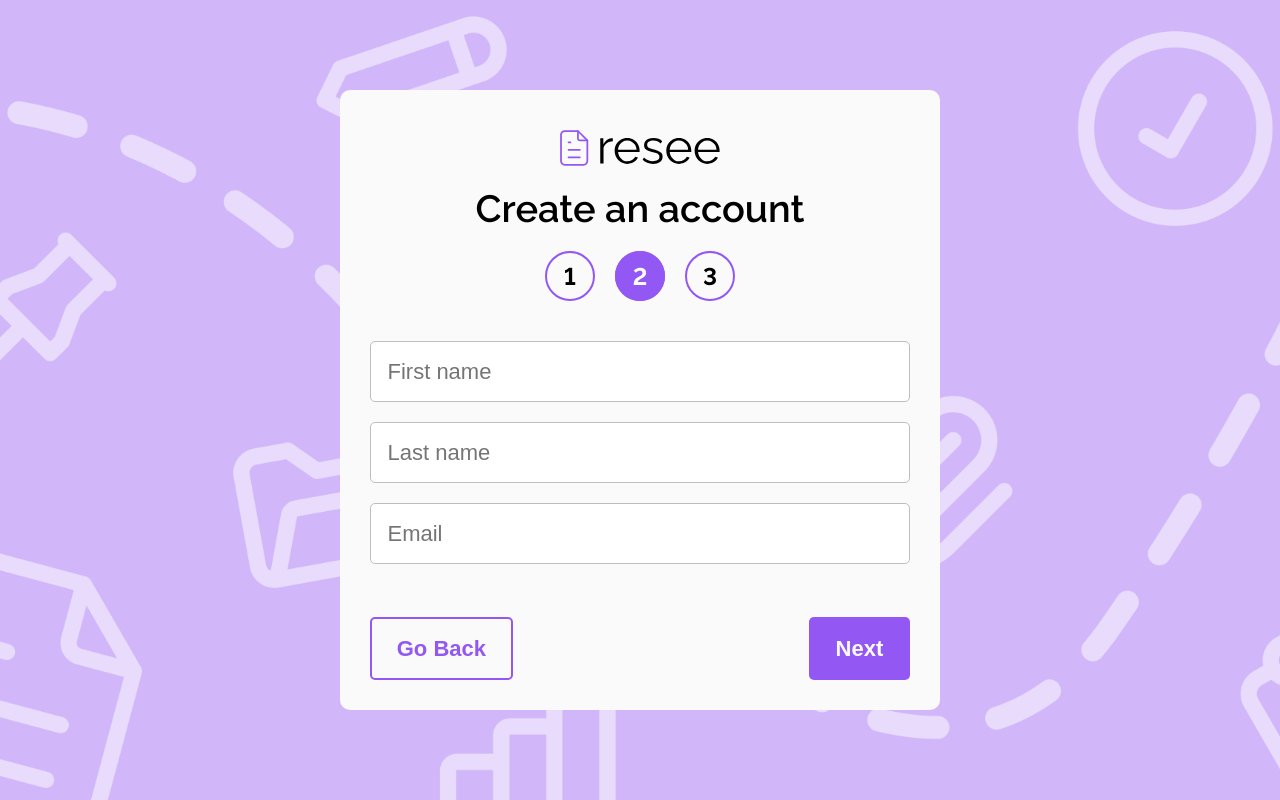
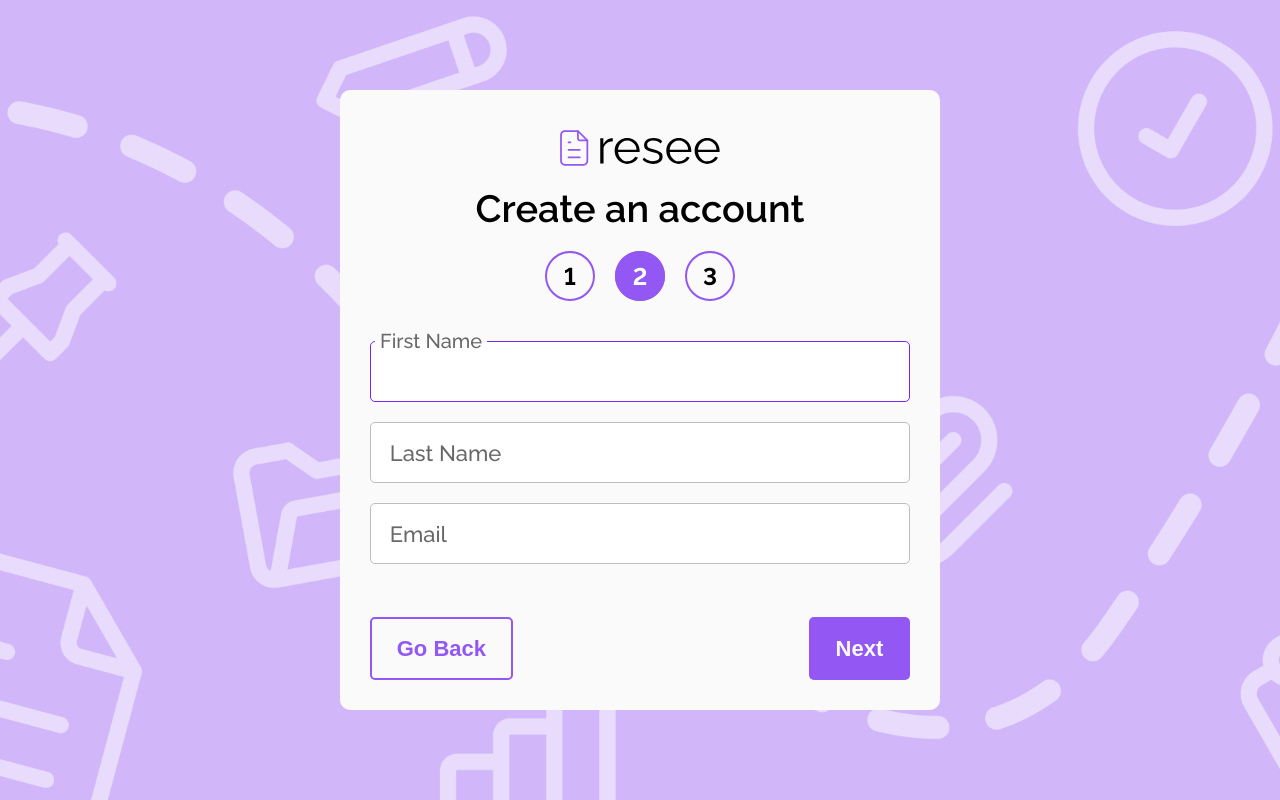
Before and after one commit to AdrianMaj/resee, a Next.js app: page /sign-up in a window 1280 px wide. Both pictures are taken after a click on the button "Sign up with Email". Built offline with nearby package versions, Linux system fonts and the light colour scheme.

Commit message:
Added input design

```diff
--- a/src/components/forms/sign-up/signUpForm.tsx
+++ b/src/components/forms/sign-up/signUpForm.tsx
@@ -11,12 +11,15 @@ import { AnimatePresence, motion } from 'framer-motion'
 import Image from 'next/image'
 import GoogleButton from '@/components/ui/googleButton'
 import Link from 'next/link'
+import FormInput from '@/components/ui/formInput'
 
-const FormSchema = z
-	.object({
+const FormSchema = z.object({
 	firstName: z.string().min(1, 'First name is required!').max(100),
 	lastName: z.string().min(1, 'Last name is required!').max(100),
 	email: z.string().min(1, 'Email is required!').email('Invalid email!'),
+})
+const FormSchema2 = z
+	.object({
 		password: z.string().min(1, 'Password is required').min(8, 'Password must have more than 8 characters!'),
 		confirmPassword: z.string().min(1, 'Confirm Password is required!'),
 	})
@@ -24,15 +27,29 @@ const FormSchema = z
 		path: ['confirmPassword'],
 		message: 'Password do not match',
 	})
+
 const SignUpForm = () => {
 	const [stepNumber, setStepNumber] = useState(1)
+	const [formValues, setFormValues] = useState({
+		firstName: '',
+		lastName: '',
+		email: '',
+		password: '',
+		confirmPassword: '',
+	})
 	const form = useForm({
 		resolver: zodResolver(FormSchema),
 		defaultValues: {
-			name: '',
-			email: '',
-			password: '',
-			confirmPassword: '',
+			firstName: formValues.firstName,
+			lastName: formValues.lastName,
+			email: formValues.email,
+		},
+	})
+	const form2 = useForm({
+		resolver: zodResolver(FormSchema2),
+		defaultValues: {
+			password: formValues.password,
+			confirmPassword: formValues.confirmPassword,
 		},
 	})
 	const handleGoBack = () => {
@@ -47,7 +64,10 @@ const SignUpForm = () => {
 			<h1 className={classes.formHeading}>Create an account</h1>
 			<div className={classes.stepIndicator}>
 				<AnimatePresence>
-					<div
+					<motion.div
+						animate={{
+							cursor: stepNumber > 1 ? 'pointer' : 'default',
+						}}
 						onClick={() => {
 							if (stepNumber > 1) {
 								setStepNumber(1)
@@ -65,9 +85,10 @@ const SignUpForm = () => {
 							className={classes.number}>
 							1
 						</motion.p>
-						{stepNumber === 1 && <motion.div layoutId="step" className={classes.stepBg}></motion.div>}
-					</div>
-					<div
+						{stepNumber === 1 && <motion.div key={1} layoutId="step" className={classes.stepBg}></motion.div>}
+					</motion.div>
+					<motion.div
+						animate={{ cursor: stepNumber > 2 ? 'pointer' : 'default' }}
 						onClick={() => {
 							if (stepNumber > 2) {
 								setStepNumber(2)
@@ -82,8 +103,8 @@ const SignUpForm = () => {
 							className={classes.number}>
 							2
 						</motion.p>
-						{stepNumber === 2 && <motion.div layoutId="step" className={classes.stepBg}></motion.div>}
-					</div>
+						{stepNumber === 2 && <motion.div key={2} layoutId="step" className={classes.stepBg}></motion.div>}
+					</motion.div>
 					<div className={classes.numberContainer}>
 						<motion.p
 							animate={{
@@ -92,13 +113,12 @@ const SignUpForm = () => {
 							className={classes.number}>
 							3
 						</motion.p>
-						{stepNumber === 3 && <motion.div layoutId="step" className={classes.stepBg}></motion.div>}
+						{stepNumber === 3 && <motion.div key={3} layoutId="step" className={classes.stepBg}></motion.div>}
 					</div>
 				</AnimatePresence>
 			</div>
-			<FormProvider {...form}>
-				<form className={classes.form}>
 			{stepNumber === 1 && (
+				<>
 					<div className={classes.inputContainer}>
 						<GoogleButton>Sign up with Google</GoogleButton>
 						<Button onClick={handleNext} filled>
@@ -114,23 +134,98 @@ const SignUpForm = () => {
 							</Link>
 						</p>
 					</div>
+					<p className={classes.attribution}>
+						By signing up to create an account I accept Company&apos;s{' '}
+						<Link className={classes.attributionLink} href="/terms-of-service">
+							Terms of Service
+						</Link>{' '}
+						and{' '}
+						<Link className={classes.attributionLink} href="/privacy-policy">
+							Privacy Policy
+						</Link>
+					</p>
+				</>
 			)}
 			{stepNumber === 2 && (
+				<>
+					<FormProvider {...form}>
+						<form className={classes.form}>
 							<div className={classes.inputContainer}>
-							<input className={classes.input} type="text" placeholder="First name" />
-							<input className={classes.input} type="text" placeholder="Last name" />
-							<input className={classes.input} type="email" placeholder="Email" />
+								<FormInput
+									autoFocus
+									type="text"
+									id="firstName"
+									defaultValue={formValues.firstName}
+									label="First Name"
+								/>
+								<FormInput type="text" id="lastName" defaultValue={formValues.lastName} label="Last Name" />
+								<FormInput type="email" id="email" defaultValue={formValues.email} label="Email" />
 							</div>
-					)}
-					{stepNumber === 3 && (
-						<div className={classes.inputContainer}>
-							<input className={classes.input} type="password" placeholder="Password" />
-							<input className={classes.input} type="password" placeholder="Confirm password" />
-						</div>
-					)}
 						</form>
 					</FormProvider>
 					<div className={classes.formControls}>
+						<Button
+							type="button"
+							style={{
+								marginRight: 'auto',
+							}}
+							onClick={handleGoBack}>
+							Go Back
+						</Button>
+						<Button
+							type="submit"
+							onClick={handleNext}
+							style={{
+								marginLeft: 'auto',
+							}}
+							filled>
+							Next
+						</Button>
+					</div>
+				</>
+			)}
+			{stepNumber === 3 && (
+				<>
+					<FormProvider {...form2}>
+						<form className={classes.form}>
+							<div className={classes.inputContainer}>
+								<FormInput
+									autoFocus
+									type="password"
+									id="password"
+									defaultValue={formValues.password}
+									label="Password"
+								/>
+								<FormInput
+									type="password"
+									id="confirmPassword"
+									defaultValue={formValues.confirmPassword}
+									label="Confirm password"
+								/>
+							</div>
+						</form>
+					</FormProvider>
+					<div className={classes.formControls}>
+						<Button
+							type="button"
+							style={{
+								marginRight: 'auto',
+							}}
+							onClick={handleGoBack}>
+							Go Back
+						</Button>
+						<Button
+							type="submit"
+							style={{
+								marginLeft: 'auto',
+							}}
+							filled>
+							Submit
+						</Button>
+					</div>
+				</>
+			)}
+			{/* <div className={classes.formControls}>
 				{stepNumber === 1 && (
 					<p className={classes.attribution}>
 						By signing up to create an account I accept Company&apos;s{' '}
@@ -145,6 +240,7 @@ const SignUpForm = () => {
 				)}
 				{stepNumber > 1 && (
 					<Button
+						type="button"
 						style={{
 							marginRight: 'auto',
 						}}
@@ -154,25 +250,26 @@ const SignUpForm = () => {
 				)}
 				{stepNumber === 2 && (
 					<Button
+						type="button"
 						style={{
 							marginLeft: 'auto',
 						}}
-						onClick={handleNext}
+						onClick={form.handleSubmit(onSubmit)}
 						filled>
 						Next
 					</Button>
 				)}
 				{stepNumber === 3 && (
 					<Button
+						onClick={form2.handleSubmit(onSubmit2)}
 						style={{
 							marginLeft: 'auto',
 						}}
-						onClick={handleNext}
 						filled>
 						Submit
 					</Button>
 				)}
-			</div>
+			</div> */}
 		</FormSiteContainer>
 	)
 }
--- /dev/null
+++ b/src/components/ui/formInput.module.scss
@@ -0,0 +1,44 @@
+@use '../variables' as *;
+.input {
+	position: relative;
+	width: 100%;
+	padding: 0.75em;
+	border-radius: 5px;
+	border: 1px solid #bebebe;
+	font-size: $paragraphSize;
+	outline: none;
+	&:-webkit-autofill,
+	&:-webkit-autofill:hover,
+	&:-webkit-autofill:focus,
+	&:-webkit-autofill:active {
+		-webkit-background-clip: text;
+		-webkit-text-fill-color: #000000;
+		transition: background-color 5000s ease-in-out 0s;
+		box-shadow: inset 0 0 500px 500px #ffffff;
+	}
+}
+.inputContainer {
+	position: relative;
+	width: 100%;
+}
+.label {
+	font-size: $paragraphSize;
+	position: absolute;
+	font-weight: 500;
+	left: 0.9em;
+	top: 50%;
+	transform: translateY(-50%);
+	color: #686868;
+	pointer-events: none;
+	.labelBackground {
+		position: absolute;
+		width: calc(100% + 10px);
+		background-color: #fff;
+		bottom: 0;
+		left: 50%;
+		transform: translateX(-50%);
+		height: 50%;
+		z-index: -1;
+		pointer-events: none;
+	}
+}
--- /dev/null
+++ b/src/components/ui/formInput.tsx
@@ -0,0 +1,60 @@
+'use client'
+import React, { useRef, useState } from 'react'
+import classes from './formInput.module.scss'
+import { motion } from 'framer-motion'
+import { useFormContext } from 'react-hook-form'
+
+const FormInput = ({ type, id, label, ...props }: { type: string; id: string; label: string; [x: string]: any }) => {
+	const { register } = useFormContext()
+	const [isFocused, setIsFocused] = useState(false)
+	const [isFilled, setIsFilled] = useState(false)
+	const input = useRef<HTMLInputElement>(null)
+	const handleFocus = () => {
+		setIsFocused(true)
+	}
+	const handleBlur = () => {
+		if (input.current && input.current.value.length === 0) {
+			setIsFocused(false)
+			setIsFilled(false)
+		} else {
+			setIsFocused(false)
+			setIsFilled(true)
+		}
+	}
+
+	return (
+		<div className={classes.inputContainer}>
+			<motion.input
+				animate={{ border: isFocused ? '1px solid #7527f1' : '1px solid #bebebe' }}
+				className={classes.input}
+				type={type}
+				id={id}
+				{...props}
+				{...register(id)}
+				onFocus={handleFocus}
+				onBlur={handleBlur}
+				ref={input}
+			/>
+			<motion.label
+				animate={{
+					top: isFocused || isFilled ? '0%' : '50%',
+					left: isFocused || isFilled ? '0.5em' : '0.9em',
+					fontSize:
+						isFocused || isFilled
+							? 'clamp(1.6rem, 1.4092rem + 0.9538vw, 2rem)'
+							: 'clamp(1.8rem, 1.6694rem + 0.6531vw, 2.2rem)',
+				}}
+				className={classes.label}
+				htmlFor={id}>
+				<motion.div
+					animate={{
+						opacity: isFocused || isFilled ? 1 : 0,
+					}}
+					className={classes.labelBackground}></motion.div>
+				{label}
+			</motion.label>
+		</div>
+	)
+}
+
+export default FormInput
```
Lines whose indentation alone changed are shown as unchanged.
